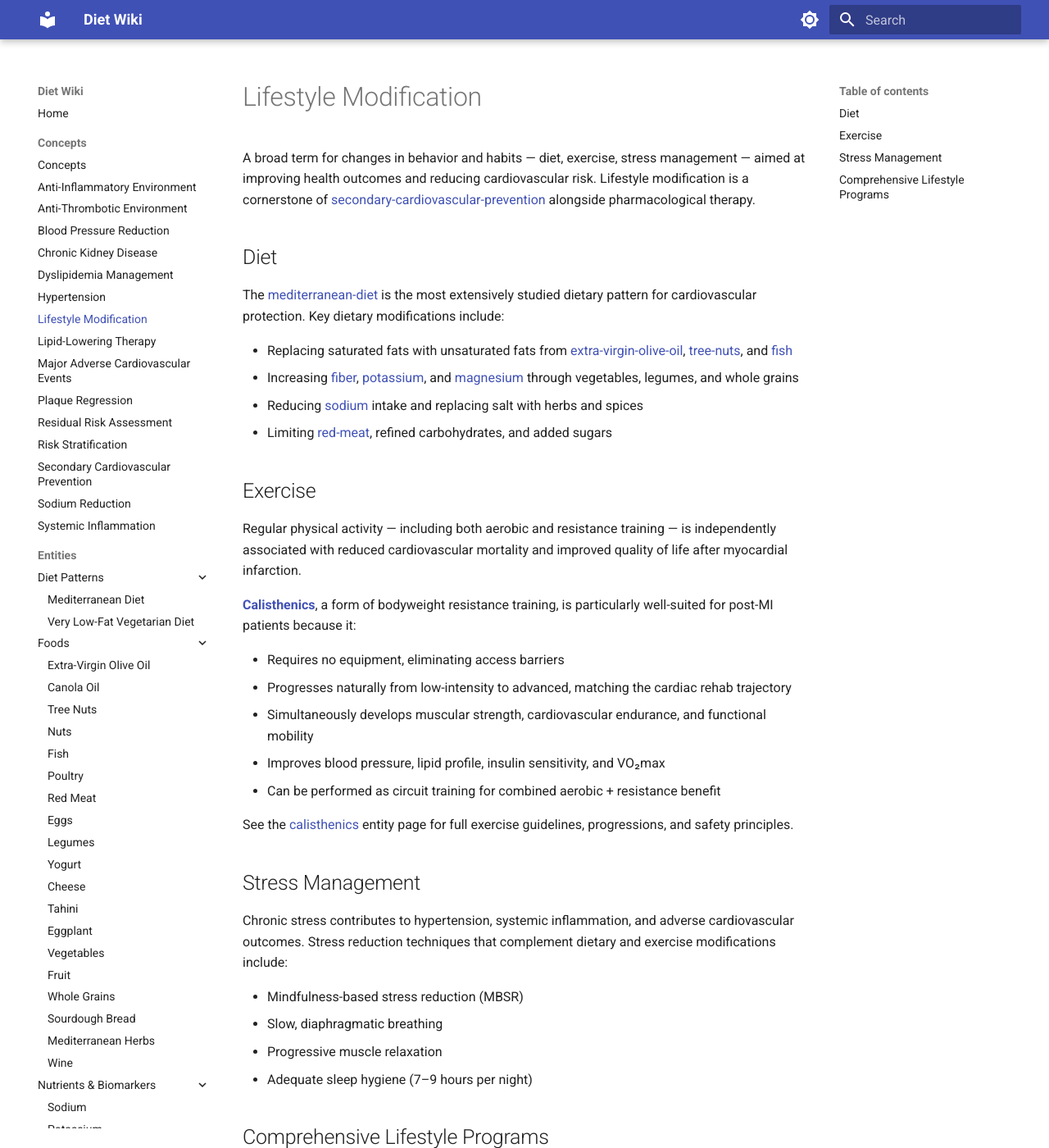
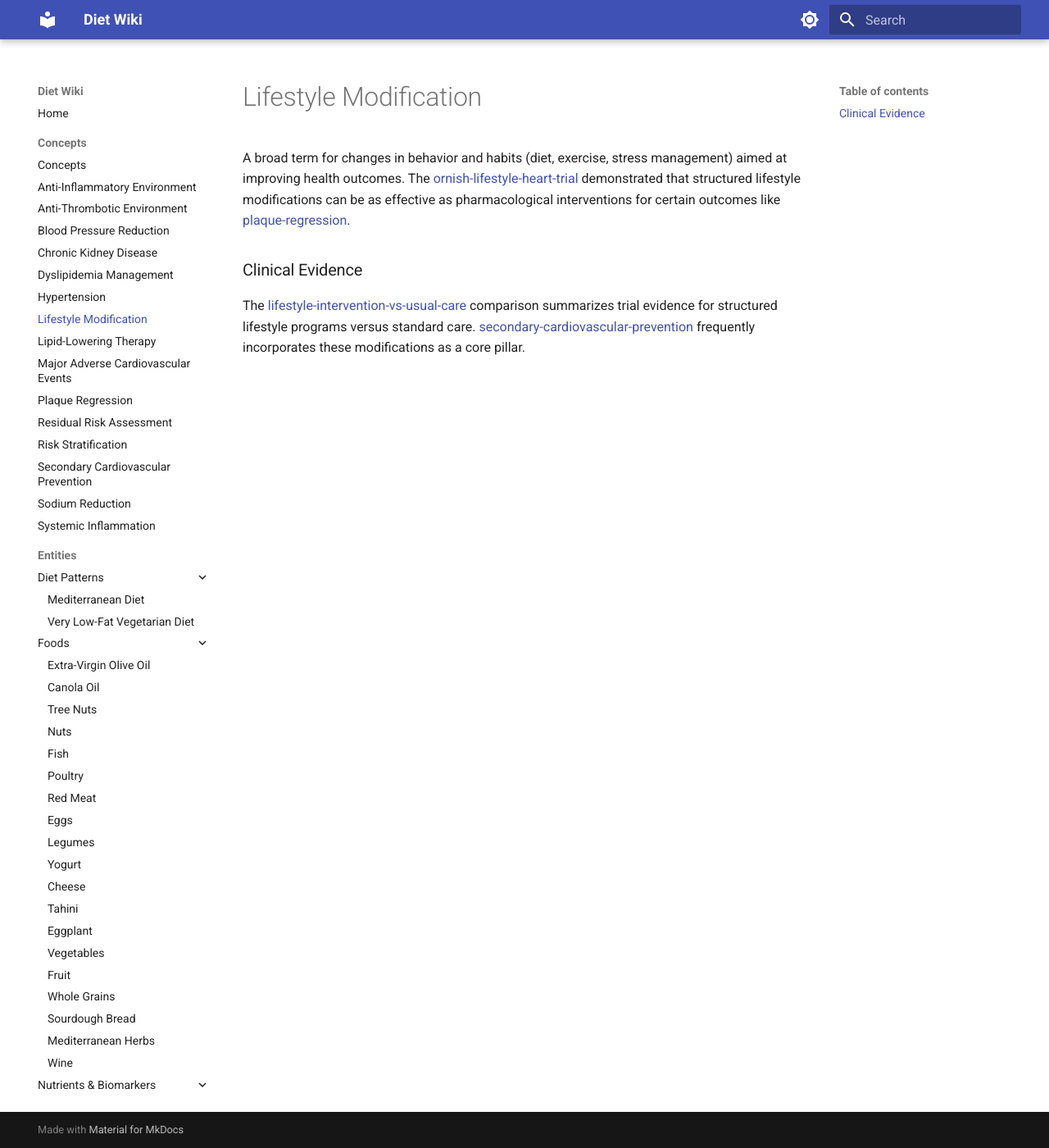
Before and after one commit to humanshell/diet-wiki, an MkDocs documentation site: the page built from docs/concepts/lifestyle-modification.md, in a window 1280 px wide and 1400 px high. Shown: the whole window at 82% size. Built offline with MkDocs 1.6.1 and Material for MkDocs 9.7.7, drawn with Linux system fonts in a browser that asks for light colours; some of the changed text lies outside the part shown.

Commit message:
Revert "Add calisthenics exercise entity with cardiovascular benefits"
This reverts commit 766b4988af30b139de5a6bd9e6e362b4bf3aaa1e.

```diff
--- a/docs/concepts/lifestyle-modification.md
+++ b/docs/concepts/lifestyle-modification.md
@@ -1,47 +1,12 @@
 ---
 title: Lifestyle Modification
 created: 2026-05-17
-updated: 2026-06-09
+updated: 2026-05-17
 type: concept
-tags: ['prevention', 'behavioral-change', 'exercise', 'diet']
-sources:
-  - raw/articles/Ornish_Lifestyle_Heart_Trial.md
+tags: ['prevention', 'behavioral-change']
+sources: [raw/articles/Ornish_Lifestyle_Heart_Trial.md]
 ---
+A broad term for changes in behavior and habits (diet, exercise, stress management) aimed at improving health outcomes. The [ornish-lifestyle-heart-trial](../entities/ornish-lifestyle-heart-trial.md) demonstrated that structured lifestyle modifications can be as effective as pharmacological interventions for certain outcomes like [plaque-regression](plaque-regression.md).
 
-A broad term for changes in behavior and habits — diet, exercise, stress management — aimed at improving health outcomes and reducing cardiovascular risk. Lifestyle modification is a cornerstone of [secondary-cardiovascular-prevention](secondary-cardiovascular-prevention.md) alongside pharmacological therapy.
-
-## Diet
-
-The [mediterranean-diet](../entities/mediterranean-diet.md) is the most extensively studied dietary pattern for cardiovascular protection. Key dietary modifications include:
-
-- Replacing saturated fats with unsaturated fats from [extra-virgin-olive-oil](../entities/extra-virgin-olive-oil.md), [tree-nuts](../entities/tree-nuts.md), and [fish](../entities/fish.md)
-- Increasing [fiber](../entities/whole-grains.md), [potassium](../entities/potassium.md), and [magnesium](../entities/magnesium.md) through vegetables, legumes, and whole grains
-- Reducing [sodium](../entities/sodium.md) intake and replacing salt with herbs and spices
-- Limiting [red-meat](../entities/red-meat.md), refined carbohydrates, and added sugars
-
-## Exercise
-
-Regular physical activity — including both aerobic and resistance training — is independently associated with reduced cardiovascular mortality and improved quality of life after myocardial infarction.
-
-**[Calisthenics](../entities/calisthenics.md)**, a form of bodyweight resistance training, is particularly well-suited for post-MI patients because it:
-
-- Requires no equipment, eliminating access barriers
-- Progresses naturally from low-intensity to advanced, matching the cardiac rehab trajectory
-- Simultaneously develops muscular strength, cardiovascular endurance, and functional mobility
-- Improves blood pressure, lipid profile, insulin sensitivity, and VO₂max
-- Can be performed as circuit training for combined aerobic + resistance benefit
-
-See the [calisthenics](../entities/calisthenics.md) entity page for full exercise guidelines, progressions, and safety principles.
-
-## Stress Management
-
-Chronic stress contributes to hypertension, systemic inflammation, and adverse cardiovascular outcomes. Stress reduction techniques that complement dietary and exercise modifications include:
-
-- Mindfulness-based stress reduction (MBSR)
-- Slow, diaphragmatic breathing
-- Progressive muscle relaxation
-- Adequate sleep hygiene (7–9 hours per night)
-
-## Comprehensive Lifestyle Programs
-
-The [ornish-lifestyle-heart-trial](../entities/ornish-lifestyle-heart-trial.md) demonstrated that intensive lifestyle modification — combining a very-low-fat vegetarian diet, moderate exercise, stress management, and social support — can promote [plaque-regression](plaque-regression.md) and reduce cardiac events. The [lifestyle-intervention-vs-usual-care](../comparisons/lifestyle-intervention-vs-usual-care.md) comparison summarizes evidence for structured lifestyle programs versus standard medical care.
+### Clinical Evidence
+The [lifestyle-intervention-vs-usual-care](../comparisons/lifestyle-intervention-vs-usual-care.md) comparison summarizes trial evidence for structured lifestyle programs versus standard care. [secondary-cardiovascular-prevention](secondary-cardiovascular-prevention.md) frequently incorporates these modifications as a core pillar.
--- a/mkdocs.yml
+++ b/mkdocs.yml
@@ -85,8 +85,6 @@ nav:
       - CORDIOPREV Trial: entities/cordioprev-trial.md
       - Lyon Diet Heart Study: entities/lyon-diet-heart-study.md
       - Ornish Lifestyle Heart Trial: entities/ornish-lifestyle-heart-trial.md
-    - Exercise & Lifestyle:
-      - Calisthenics: entities/calisthenics.md
   - Recipes:
     - Recipes: recipes/README.md
     - Air-Fryer Chicken Wings (Lemon Pepper): recipes/air-fryer-chicken-wings-lemon-pepper.md
```
Also changed, not shown: docs/entities/calisthenics.md (deleted, +0 -88 lines), docs/index.md (+3 -5 lines), docs/log.md (+0 -6 lines).
